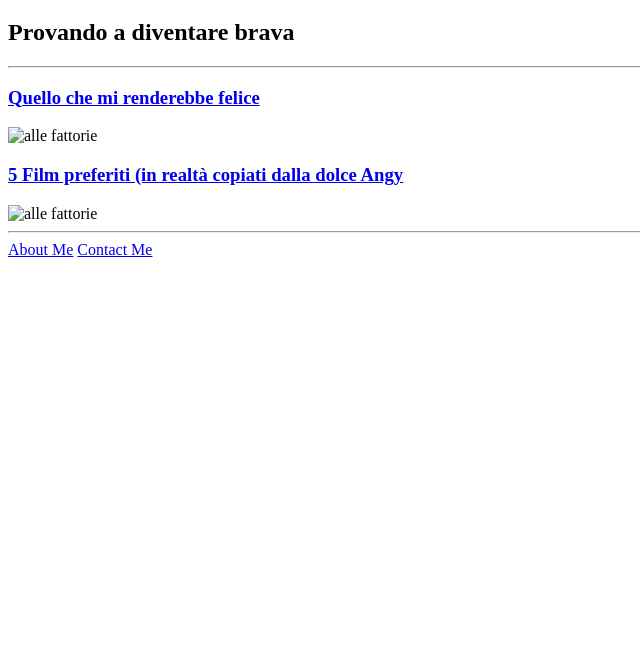
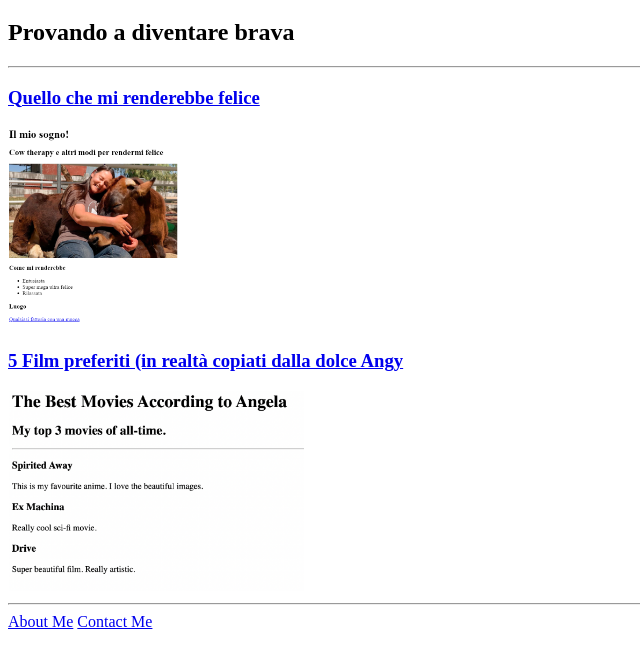
Before and after one commit to alessiamonea01/html-portfolio, a plain HTML site: page index.html in a window 1280 px wide. Shown: the part 61-726 px from the top of the page, without its empty margins (0-640 px from the left). Drawn offline with Linux system fonts and the light colour scheme.

Commit message:
Update index.html

```diff
--- a/index.html
+++ b/index.html
@@ -10,10 +10,10 @@
     <h2>Provando a diventare brava</h2>
     <hr />
     <h3><a href="../../3.4+Birthday+Invite+Project/3.4 Birthday Invite Project/index.html">Quello che mi renderebbe felice</a></h3>
-    <img src="./images/cow.png" height="200" alt="alle fattorie"/>
+    <img src="./cow.png" height="200" alt="alle fattorie"/>
 
     <h3><a href="../../2.4+Movie+Ranking+Project/2.4 Movie Ranking Project/index.html">5 Film preferiti (in realtà copiati dalla dolce Angy</a></h3>
-    <img src="./images/film prefe ange.png" height="200" alt="alle fattorie"/>
+    <img src="./film prefe ange.png" height="200" alt="alle fattorie"/>
     <hr/>
     <a href="../../4.1+Webpages/public/about.html">About Me</a>
     <a href="../../4.1+Webpages/public/contact.html">Contact Me</a>
```
